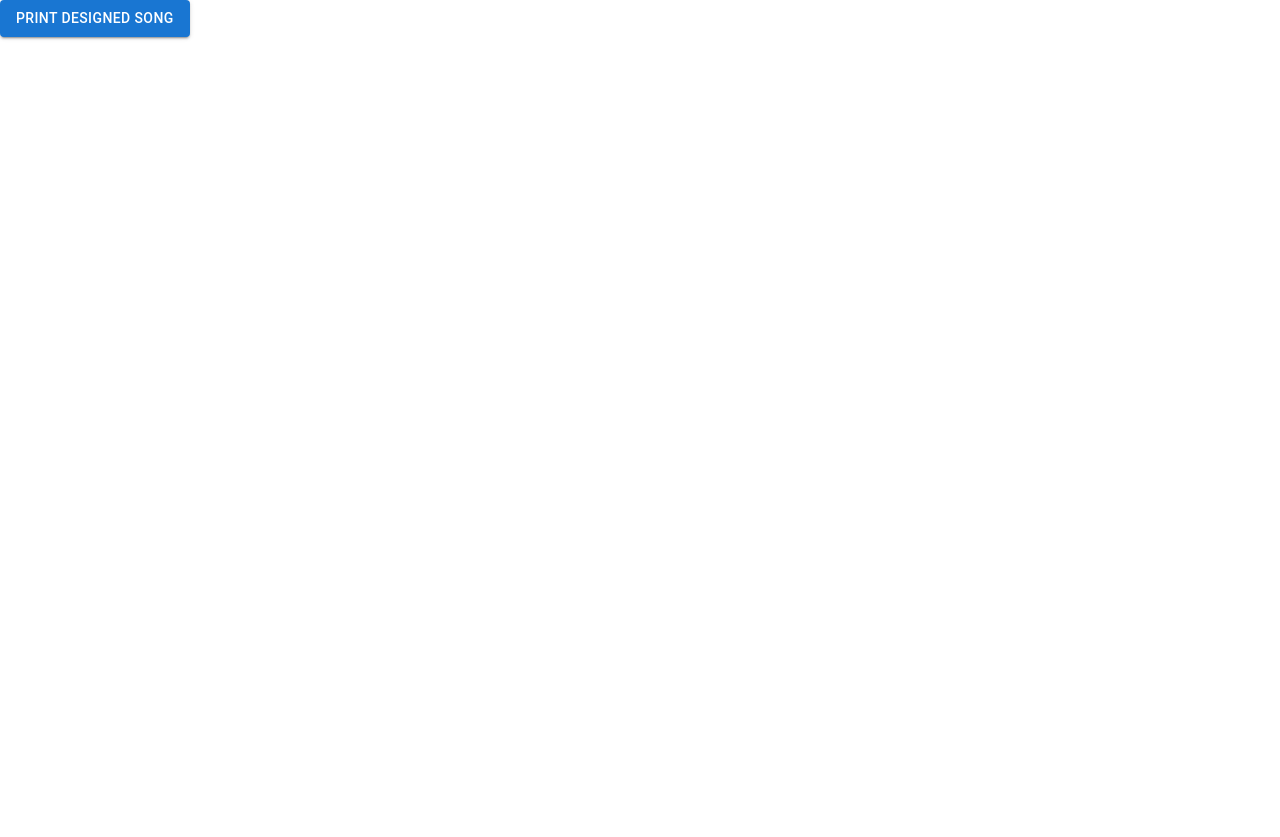
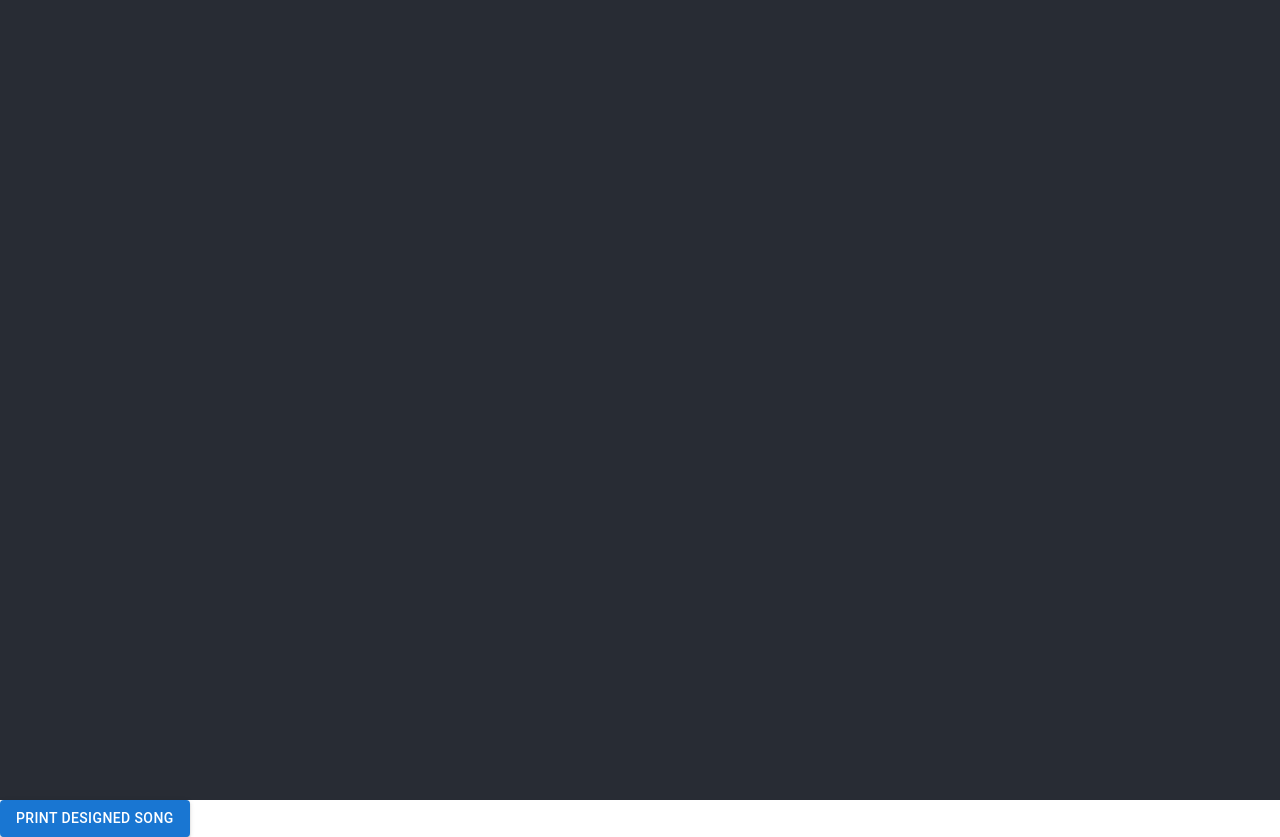
Before and after one commit to WolfSeminary/time-to-rhyme, a React (Create React App) app: page / in a window 1280 px wide. Before the commit the page ends 800 px from the top, so only its background shows below. Built offline with nearby package versions, Linux system fonts and the light colour scheme.

Commit message:
fixTheComponentPrintSong

```diff
--- a/src/App.js
+++ b/src/App.js
@@ -1,4 +1,4 @@
-//import logo from './logo.svg';
+import logo from './logo.svg';
 import './App.css';
 import PrintSong from './PrintSong';
 //import Buttons from './PrintSong';
@@ -8,12 +8,12 @@ function App() {
 
   return (
     <div className="App">
-      {/* <header className="App-header">
-        <img src={logo} className="App-logo" alt="logo" />
+      <header className="App-header">
+        {/* <img src={logo} className="App-logo" alt="logo" />
         <p>
           Edit <code>src/App.js</code> and save to reload. Deploy-work!
-        </p>
-      </header> */}
+        </p> */}
+      </header>
        <PrintSong />
     </div>
   );
```
